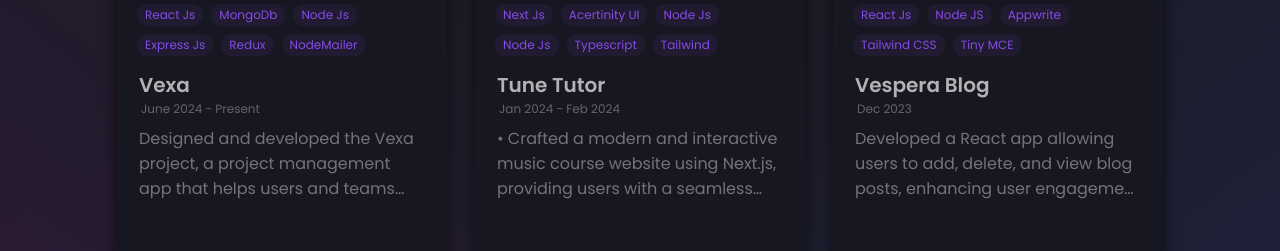
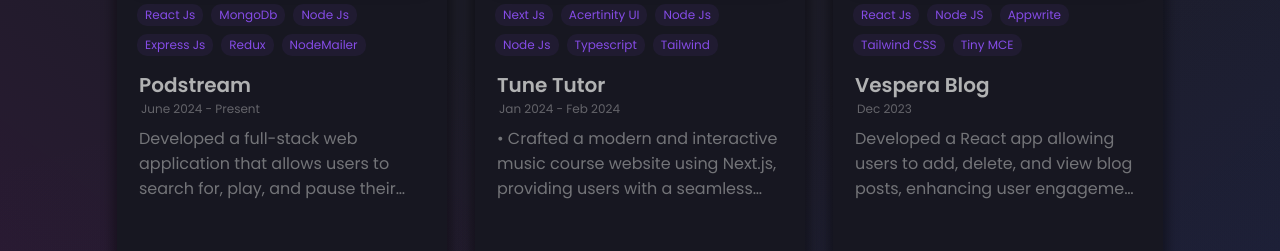
Before and after one commit to MashookhKhanlol/My-portfolio, a React (Create React App) app: page / in a window 1280 px wide. Shown: the part 1919-2170 px from the top of the page. Built offline with nearby package versions, Linux system fonts and the light colour scheme.

Commit message:
minor changes

```diff
--- a/src/data/Constants.js
+++ b/src/data/Constants.js
@@ -246,12 +246,12 @@
   export const projects = [
     {
       id: 1,
-      title: "Vexa",
+      title: "Podstream",
       date: "June 2024 - Present",
       description:
-        "Designed and developed the Vexa project, a project management app that helps users and teams stay organized and on track. Implemented key features such as task tracking, team collaboration, and time tracking to improve productivity and project outcomes and also invite team/project members. The plan is to add a community of users where they can find developers and other team members and chat system implementation.",
+        "Developed a full-stack web application that allows users to search for, play, and pause their favorite podcasts on demand and create podcasts. Implemented user authentication using Google Auth and Jwt Auth, made responsive user interface with React JS that provides users with a seamless experience across all devices. Practiced agile methodologies to optimize team efficiency and communication.",
       image:
-        "https://user-images.githubusercontent.com/64485885/234916413-96296f13-fe4b-4cc4-b215-e72bd7c27928.png",
+        "https://github.com/user-attachments/assets/cc4eda86-661f-471e-a474-1f470ce3c1d4",
       tags: [
         "React Js",
         "MongoDb",
@@ -261,8 +261,8 @@
         "NodeMailer",
       ],
       category: "web app",
-      github: "https://github.com/rishavchanda/Project-Management-App",
-      webapp: "https://vexa-app.netlify.app/",
+      github: "https://github.com/MashookhKhanlol/podstream",
+      webapp: "https://podstream.netlify.app/",
     },
     {
       id: 2,
```
